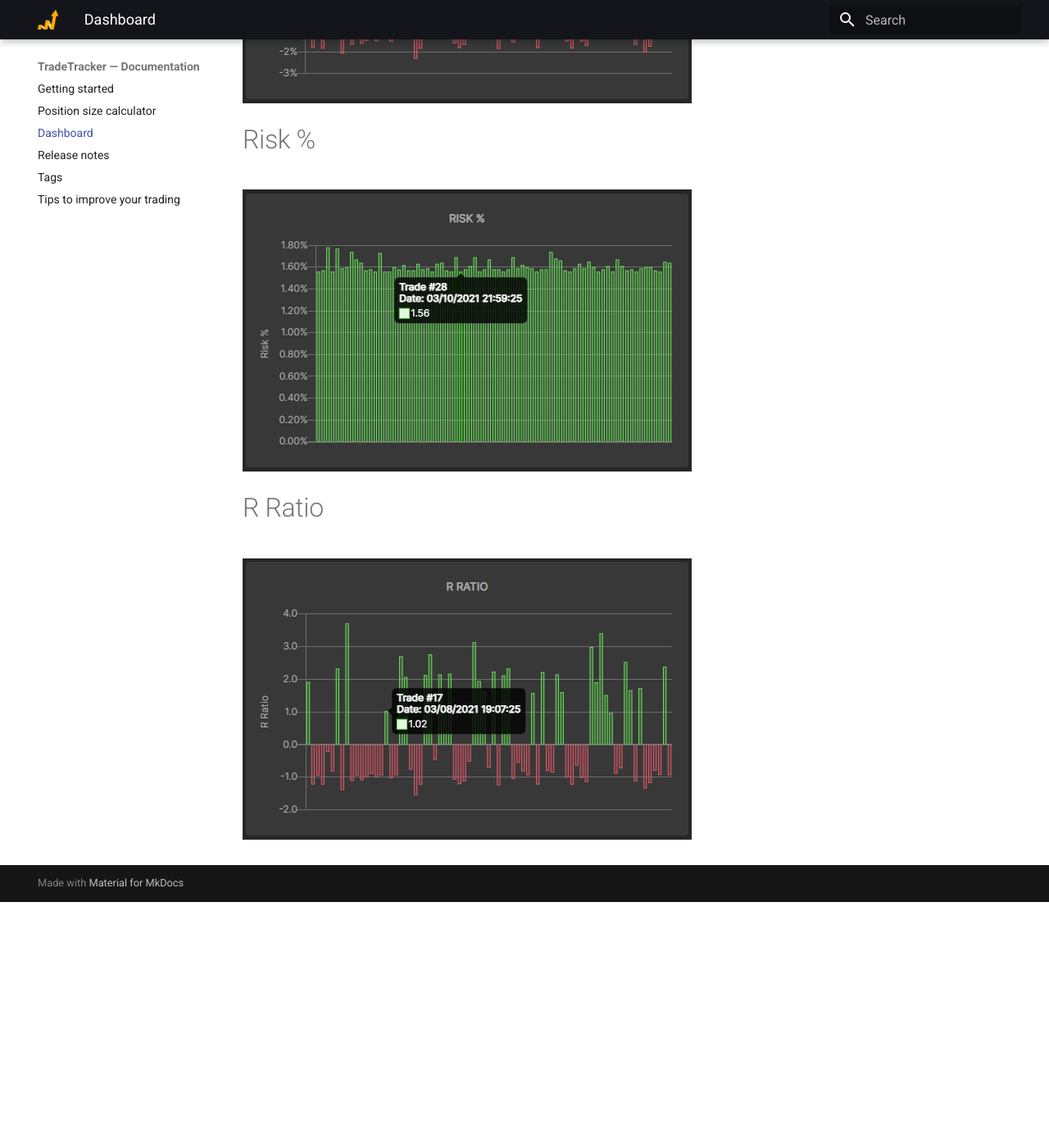
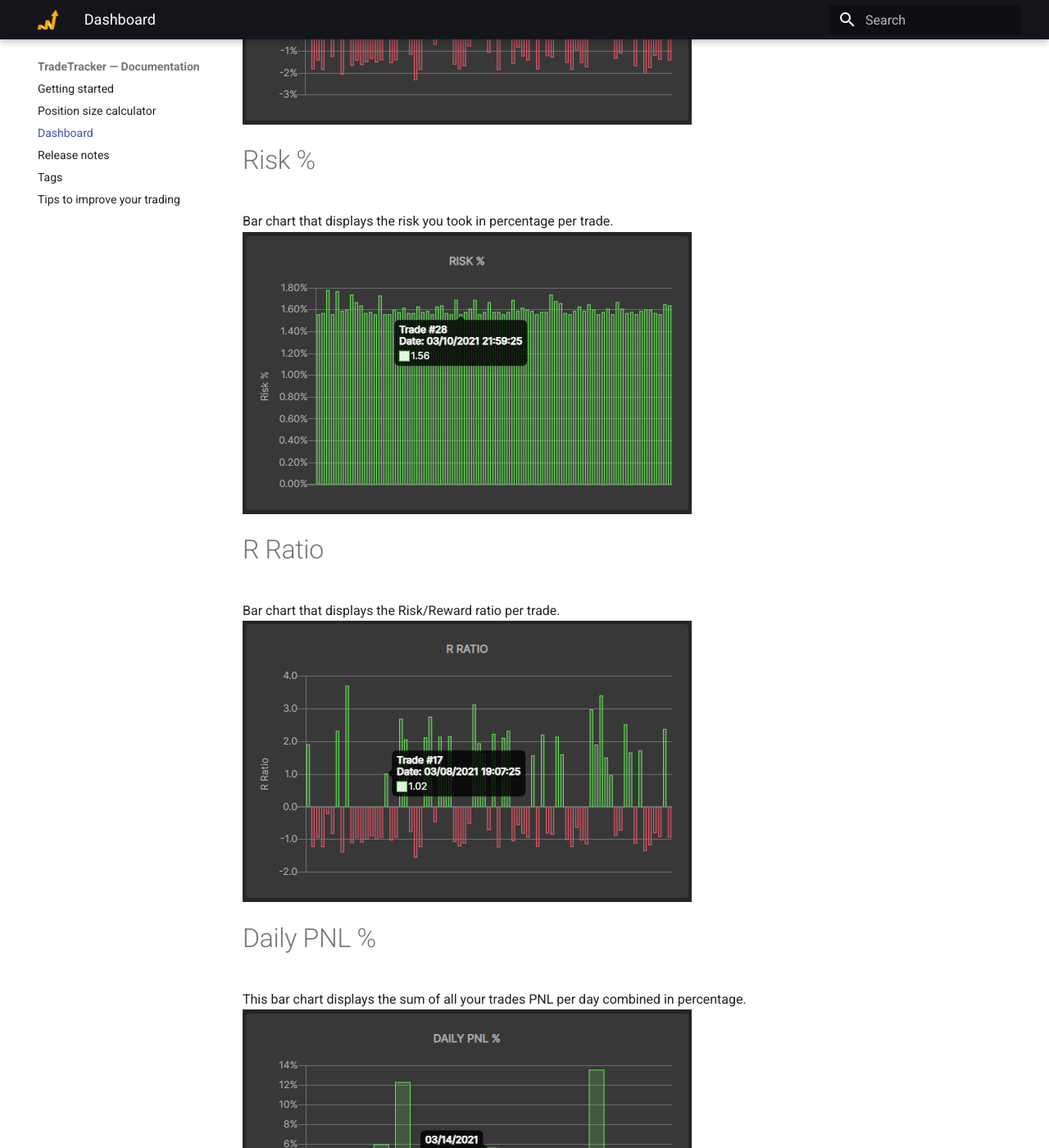
Before and after one commit to TradeTracker/docs, an MkDocs documentation site: the page built from docs/dashboard.md, in a window 1280 px wide and 1400 px high, scrolled down 2477 px. Shown: the whole window at 82% size. Built offline with MkDocs 1.6.1 and Material for MkDocs 9.7.7, drawn with Linux system fonts in a browser that asks for light colours; before the commit the page ends 3577 px from its top, so only the background shows below that; some of the changed text lies outside the part shown.

Commit message:
Dashboard docs, added daily barcharts.

```diff
--- a/docs/dashboard.md
+++ b/docs/dashboard.md
@@ -22,13 +22,25 @@
 
 # Bar charts
 ## PNL %
-
+Bar chart that displays your trades PNL in percentage per trade.
 ![PNL%](pnlpercent.png)
 
 # Risk %
-
+Bar chart that displays the risk you took in percentage per trade.
 ![Risk%](riskpercent.png)
 
 # R Ratio
+Bar chart that displays the Risk/Reward ratio per trade.
+![PNL%](rratio.png)
 
-![PNL%](rratio.png)
+# Daily PNL %
+This bar chart displays the sum of all your trades PNL per day combined in percentage.
+![DailyPNL%](dailypnlpercent.png)
+
+# Daily PNL
+This bar chart displays the sum of all your trades PNL per day combined.
+![DailyPNL](dailypnl.png)
+
+# Daily R Ratio
+Bar chart that displays the Risk/Reward combined per day.
+![DailyRRatio](dailyrratio.png)
```
Also changed, not shown: docs/dailypnl.png (added), docs/dailypnlpercent.png (added), docs/dailyrratio.png (added).
